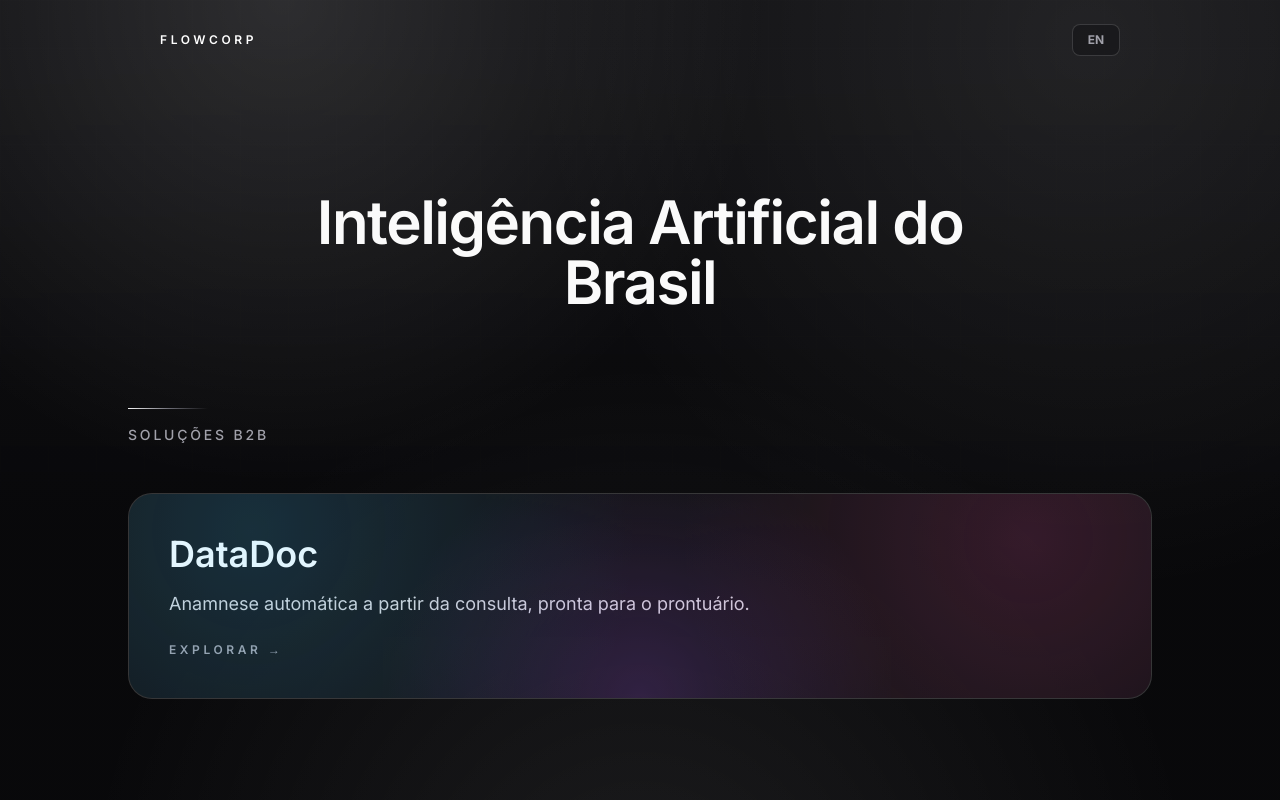
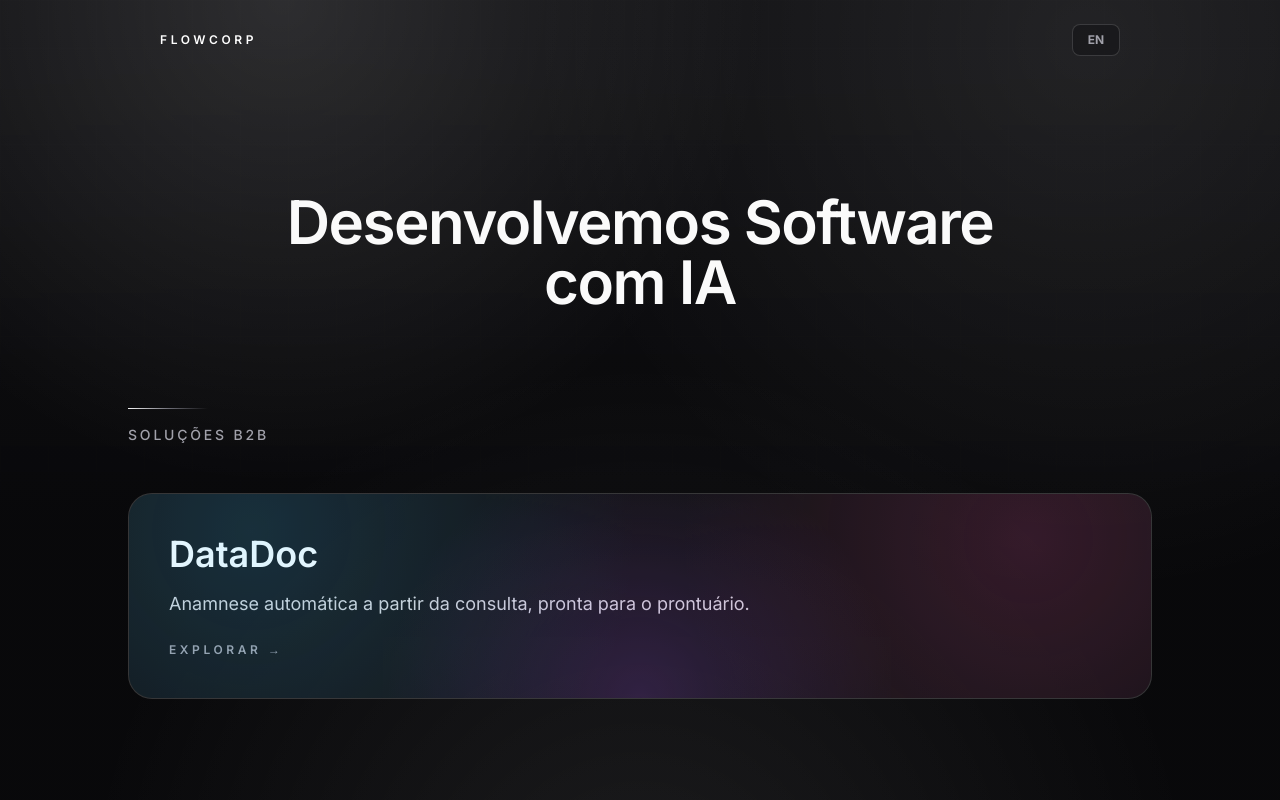
Before and after one commit to igorbiccas/flowcorp-site, a React (Vite) app: page / in a window 1280 px wide. Shown: the top 800 px of the page. Built offline with nearby package versions, Linux system fonts and the light colour scheme.

Commit message:
Atualiza título principal para nova mensagem

```diff
--- a/translations.ts
+++ b/translations.ts
@@ -8,7 +8,7 @@ export const translations = {
     },
     app: {
       hero: {
-        title: "Inteligência Artificial do Brasil",
+        title: "Desenvolvemos Software com IA",
         subtitle: "Automação, organização de dados e soluções sob medida.",
         contactButton: "entre em contato",
         whatWeDoTitle: "O que fazemos",
```
